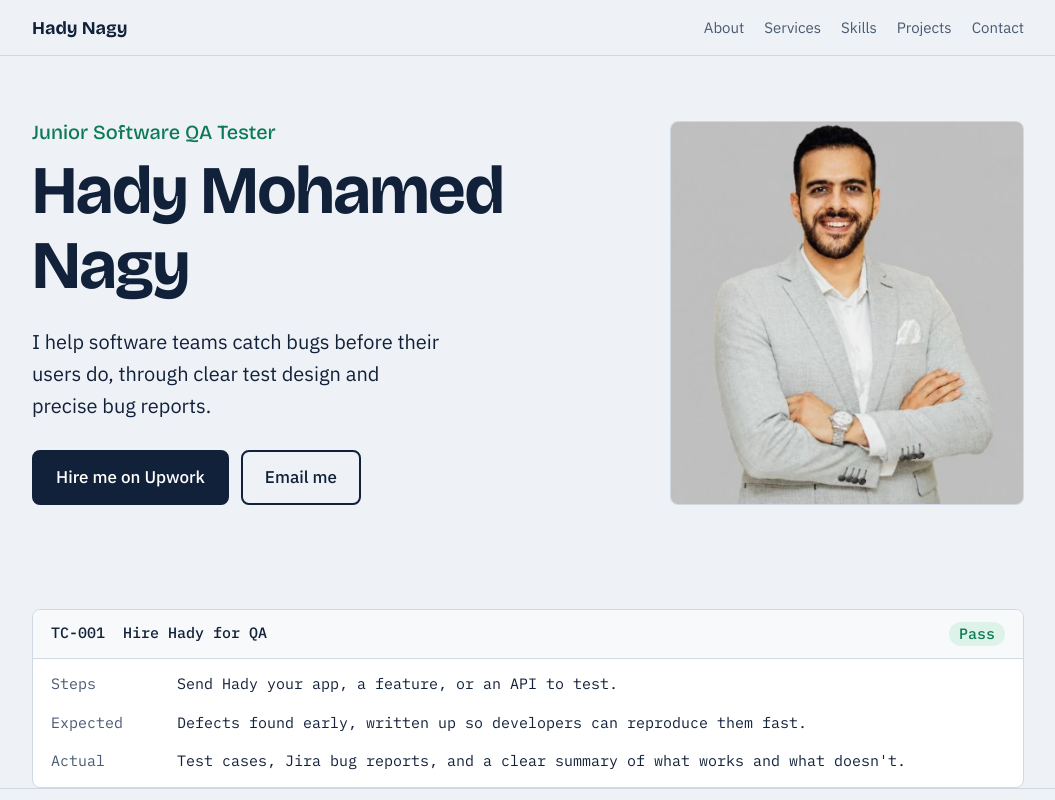
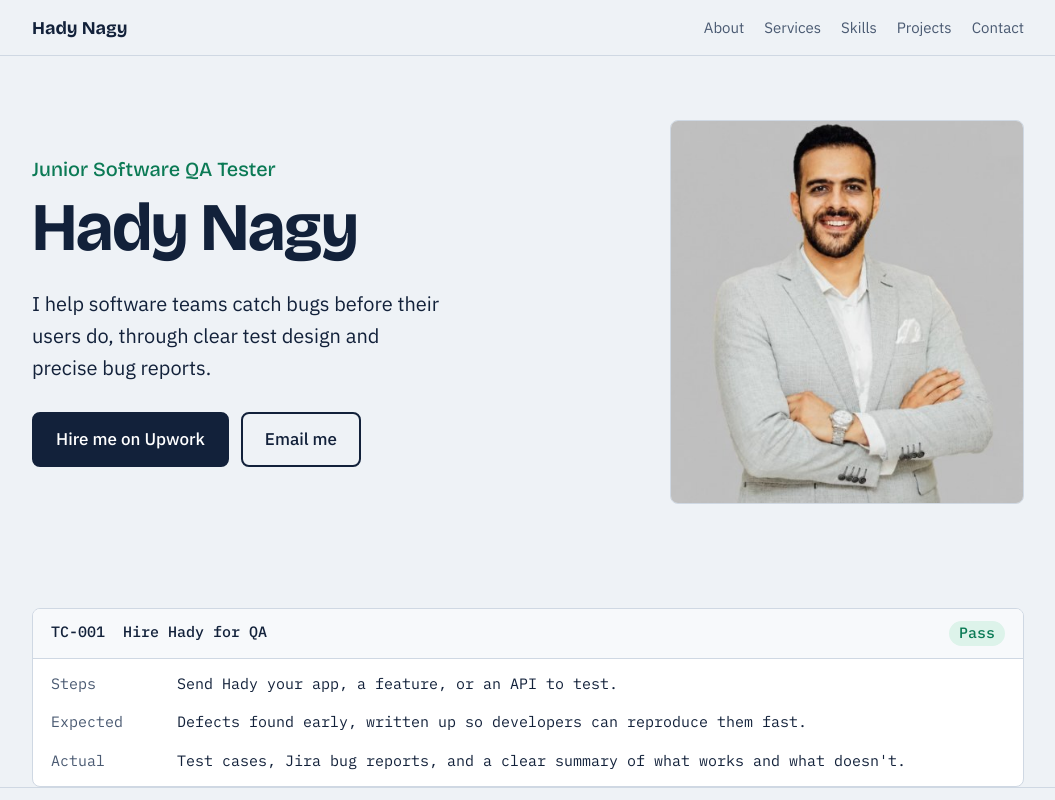
Before and after one commit to hadynagy8-dev/github-portfolio, a plain HTML site: page index.html in a window 1280 px wide. Shown: the top 800 px of the page, without its empty margins (112-1167 px from the left). Drawn offline with nearby package versions, Linux system fonts and the light colour scheme.

Commit message:
Update name from 'Hady Mohamed Nagy' to 'Hady Nagy'

```diff
--- a/index.html
+++ b/index.html
@@ -103,7 +103,7 @@ footer{border-top:1px solid var(--line);padding:28px 0 40px;color:var(--muted);f
   <div class="hero">
     <div>
       <p class="role">Junior Software QA Tester</p>
-      <h1>Hady Mohamed Nagy</h1>
+      <h1>Hady Nagy</h1>
       <p class="usp">I help software teams catch bugs before their users do, through clear test design and precise bug reports.</p>
       <div class="btns">
         <a class="btn primary" href="https://www.upwork.com/freelancers/~016d4136cfa012eee9" target="_blank" rel="noopener">Hire me on Upwork</a>
```
